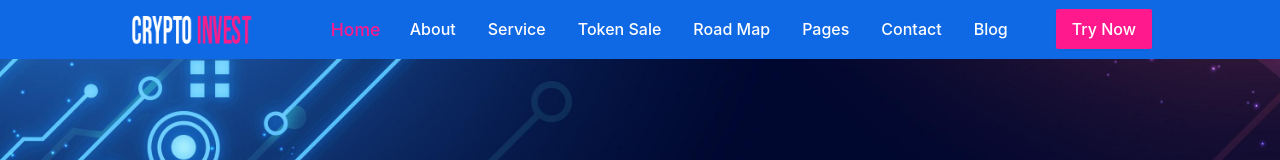
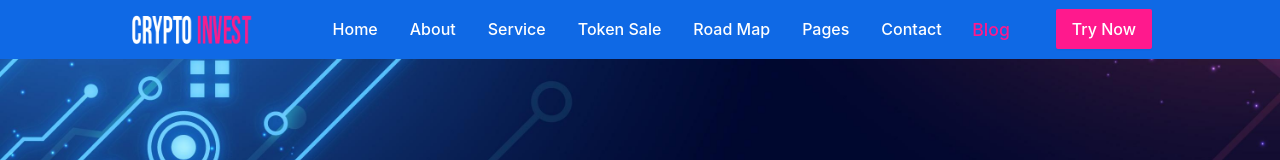
Before and after one commit to mmesomasaint/crypto-templates, a Next.js app: page /templates/crypto-invest/blog in a window 1280 px wide. Shown: the top 160 px of the page. Built offline with nearby package versions, Linux system fonts and the light colour scheme.

Commit message:
Feat: Design hte navbar

```diff
--- a/pages/templates/crypto-invest/blog.js
+++ b/pages/templates/crypto-invest/blog.js
@@ -56,7 +56,7 @@ export default function Home() {
                 <GiHamburgerMenu className='text-3xl text-white' onClick={handleOpen} />
               </div>
               <div className={`${isOpen ? 'flex' : 'hidden'} bg-[#0F69E5] lg:bg-transparent w-full left-0 top-[100%] lg:w-auto absolute lg:static flex-col lg:flex-row gap-6 px-[5%] py-8 lg:py-0 lg:px-0 lg:flex items-start lg:justify-evenly lg:gap-8 lg:items-center`}>
-                <span className='text-xl lg:text-base font-medium leading-none text-[#FF198D] scale-110'>
+                <span className='text-xl lg:text-base font-medium leading-none text-white hover:scale-110'>
                   <Link href='/'>Home</Link>
                 </span>
                 <span className='text-xl lg:text-base font-medium leading-none text-white hover:scale-110'>
@@ -81,7 +81,7 @@ export default function Home() {
                 <span className='text-xl lg:text-base font-medium leading-none text-white hover:scale-110'>
                   <Link href='/templates/crypto-invest/contact'>Contact</Link>
                 </span>
-                <span className='text-xl lg:text-base font-medium leading-none text-white hover:scale-110'>
+                <span className='text-xl lg:text-base font-medium leading-none text-[#FF198D] scale-110'>
                   <Link href='/templates/crypto-invest/blog'>Blog</Link>
                 </span>
               </div>
```
